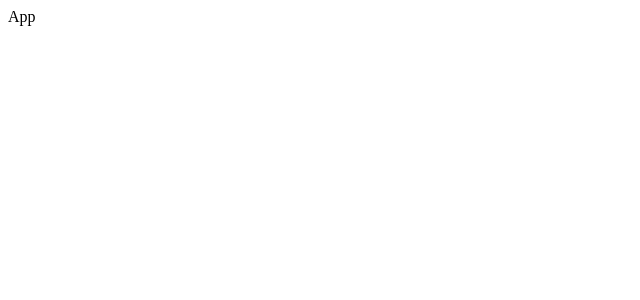
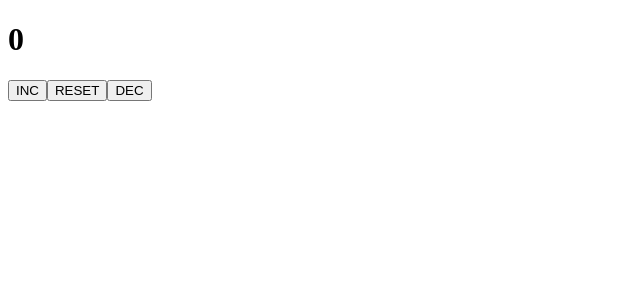
Before and after one commit to iGuiDES/okten, a React (Create React App) app in the folder react/react-practice/: page / in a window 1280 px wide. Shown: the top 300 px of the page, without its empty margins (0-640 px from the left). Built offline with nearby package versions, Linux system fonts and the light colour scheme.

Commit message:
added leсеture on redux | basic

```diff
--- a/react/react-practice/src/App.js
+++ b/react/react-practice/src/App.js
@@ -1,8 +1,10 @@
+import {HomeComponent} from "./components/HomeComponent";
+
 const App = () => {
 
     return (
         <div>
-            App
+            <HomeComponent />
         </div>
     )
 }
--- /dev/null
+++ b/react/react-practice/src/components/HomeComponent.js
@@ -0,0 +1,24 @@
+import {useDispatch, useSelector} from "react-redux";
+
+const HomeComponent = () => {
+
+    const state = useSelector((state) => state);
+    const dispatch = useDispatch();
+
+    return (
+        <div>
+            <div>
+                <h1>{state}</h1>
+            </div>
+            <div>
+                <button onClick={() => dispatch({type: 'INC', payload: 1})} >INC</button>
+                <button onClick={() => dispatch({type: 'RESET', payload: 0})} >RESET</button>
+                <button onClick={() => dispatch({type: 'DEC', payload: 1})} >DEC</button>
+            </div>
+        </div>
+    )
+}
+
+export {
+    HomeComponent
+}
--- a/react/react-practice/src/index.js
+++ b/react/react-practice/src/index.js
@@ -1,11 +1,16 @@
 import React from 'react';
 import ReactDOM from 'react-dom/client';
+import {Provider} from "react-redux";
 
 import {App} from './App';
+import {store} from "./redux";
+
 
 const root = ReactDOM.createRoot(document.getElementById('root'));
 root.render(
   <React.StrictMode>
-    <App />
+      <Provider store={store}>
+          <App />
+      </Provider>
   </React.StrictMode>
 );
--- /dev/null
+++ b/react/react-practice/src/redux/index.js
@@ -0,0 +1 @@
+export * from './store/store';
--- /dev/null
+++ b/react/react-practice/src/redux/store/store.js
@@ -0,0 +1,20 @@
+import {createStore} from "redux";
+
+const reducer = (state = 0, action) => {
+    switch (action.type) {
+        case 'INC':
+            return state + action.payload;
+        case 'DEC':
+            return state - action.payload;
+        case 'RESET':
+            return state = action.payload;
+        default:
+            return state;
+    }
+}
+
+const store = createStore(reducer);
+
+export {
+    store
+}
```
Also changed, not shown: react/react-practice/package.json (+6 -1 lines).
